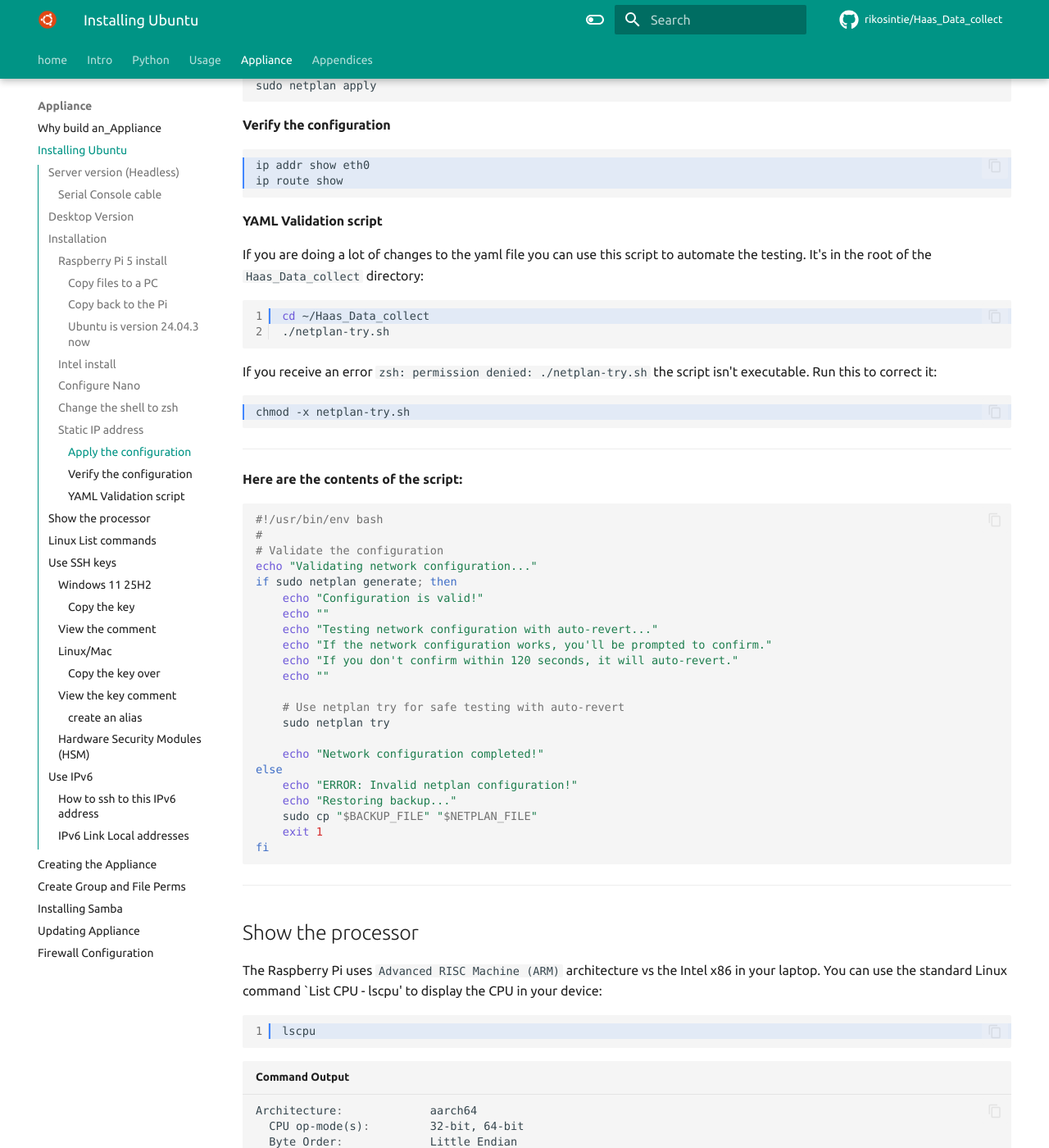
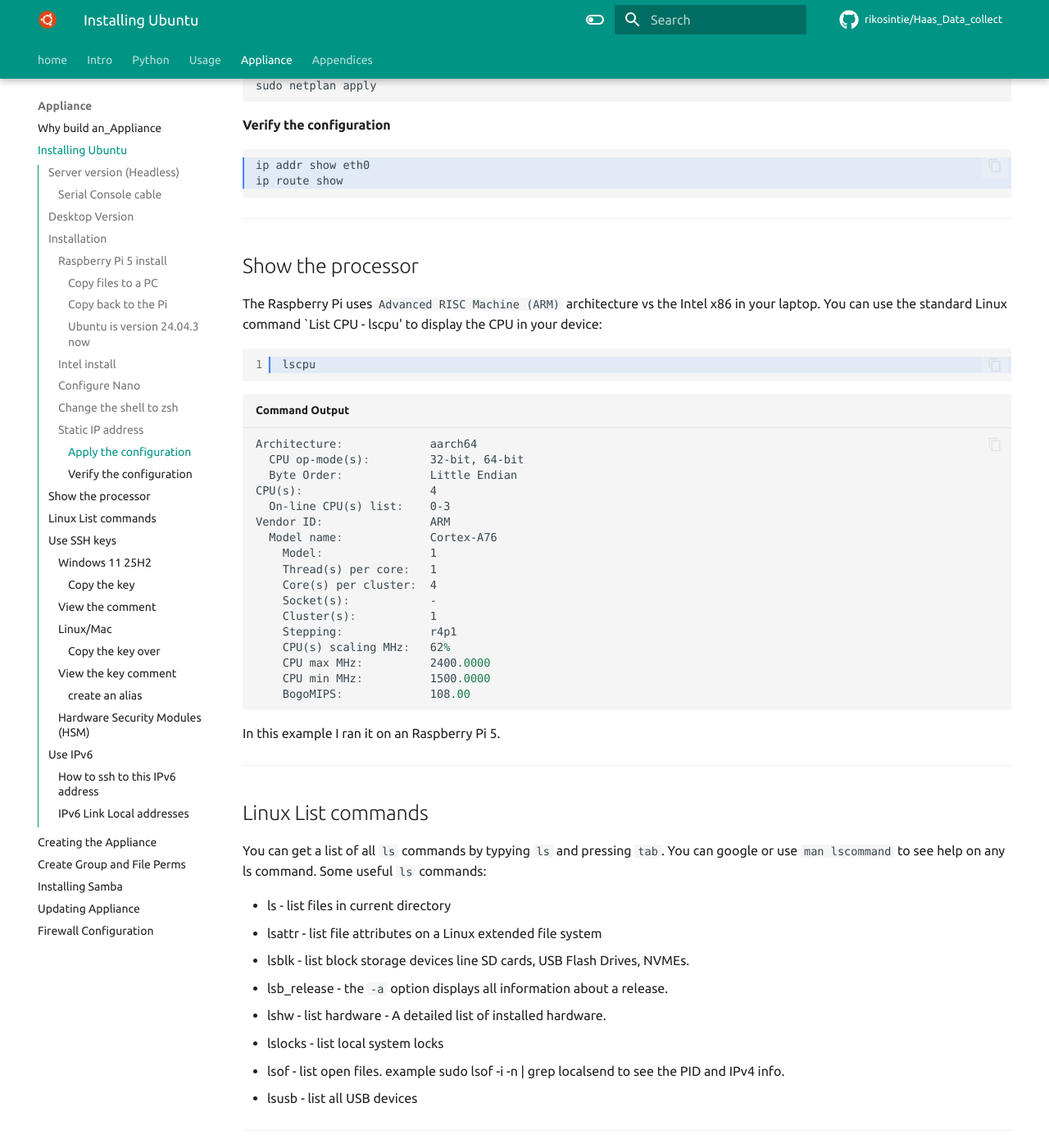
Before and after one commit to rikosintie/Haas_Data_collect, an MkDocs documentation site: the page built from docs/build_pi_5_appliance/installing_ubuntu.md, in a window 1280 px wide and 1400 px high, scrolled down 7905 px. Shown: the whole window at 82% size. Built offline with MkDocs 1.6.1 and Material for MkDocs 9.7.7, drawn with Linux system fonts in a browser that asks for light colours; some web fonts are replaced; comment, search, counter and statistics services are not loaded; some of the changed text lies outside the part shown.

Commit message:
Git Title: removed the banners in the ssh section
Git Title:
The banner isn't installed until the haas-firewall-install.sh script is
executed.

````diff
--- a/docs/build_pi_5_appliance/installing_ubuntu.md
+++ b/docs/build_pi_5_appliance/installing_ubuntu.md
@@ -289,51 +289,6 @@
 ip route show
 ```
 
-#### YAML Validation script
-
-If you are doing a lot of changes to the yaml file you can use this script to automate the testing. It's in the root of the `Haas_Data_collect` directory:
-
-```bash linenums='1' hl_lines='1'
-cd ~/Haas_Data_collect
-./netplan-try.sh
-```
-
-If you receive an error `zsh: permission denied: ./netplan-try.sh
-` the script isn't executable. Run this to correct it:
-
-```bash hl_lines='1'
-chmod -x netplan-try.sh
-```
-
-----------------------------------------------------------------
-
-**Here are the contents of the script:**
-
-```bash
-#!/usr/bin/env bash
-#
-# Validate the configuration
-echo "Validating network configuration..."
-if sudo netplan generate; then
-    echo "Configuration is valid!"
-    echo ""
-    echo "Testing network configuration with auto-revert..."
-    echo "If the network configuration works, you'll be prompted to confirm."
-    echo "If you don't confirm within 120 seconds, it will auto-revert."
-    echo ""
-
-    # Use netplan try for safe testing with auto-revert
-    sudo netplan try
-
-    echo "Network configuration completed!"
-else
-    echo "ERROR: Invalid netplan configuration!"
-    echo "Restoring backup..."
-    sudo cp "$BACKUP_FILE" "$NETPLAN_FILE"
-    exit 1
-fi
-```
-
 ----------------------------------------------------------------
 
 ## Show the processor
@@ -494,18 +449,6 @@
 Are you sure you want to continue connecting (yes/no/[fingerprint])? yes
 Warning: Permanently added '[192.168.10.127]:3333' (ED25519) to the list of known hosts.
 
-
-                 Haas Data Collection Server
-
-╔═════════════════════════════════════════════════════════════════╗
-║                                                                 ║
-║ UNAUTHORIZED ACCESS TO THIS NETWORK DEVICE IS PROHIBITED.       ║
-║ You must have explicit permission to access or configure this   ║
-║ device.  All activities performed on this device are logged and ║
-║ violations of this policy may result in disciplinary action.    ║
-║                                                                 ║
-╚═════════════════════════════════════════════════════════════════╝
-
 haas@192.168.10.127's password:
 ```
 
@@ -601,18 +544,6 @@
 /usr/bin/ssh-copy-id: INFO: Source of key(s) to be installed: "/home/mhubbard/.ssh/haas.pub"
 /usr/bin/ssh-copy-id: INFO: attempting to log in with the new key(s), to filter out any that are already installed
 /usr/bin/ssh-copy-id: INFO: 1 key(s) remain to be installed -- if you are prompted now it is to install the new keys
-
-
-                 Haas Data Collection Server
-
-╔═════════════════════════════════════════════════════════════════╗
-║                                                                 ║
-║ UNAUTHORIZED ACCESS TO THIS NETWORK DEVICE IS PROHIBITED.       ║
-║ You must have explicit permission to access or configure this   ║
-║ device.  All activities performed on this device are logged and ║
-║ violations of this policy may result in disciplinary action.    ║
-║                                                                 ║
-╚═════════════════════════════════════════════════════════════════╝
 
 
 haas@192.168.10.127's password:
````
